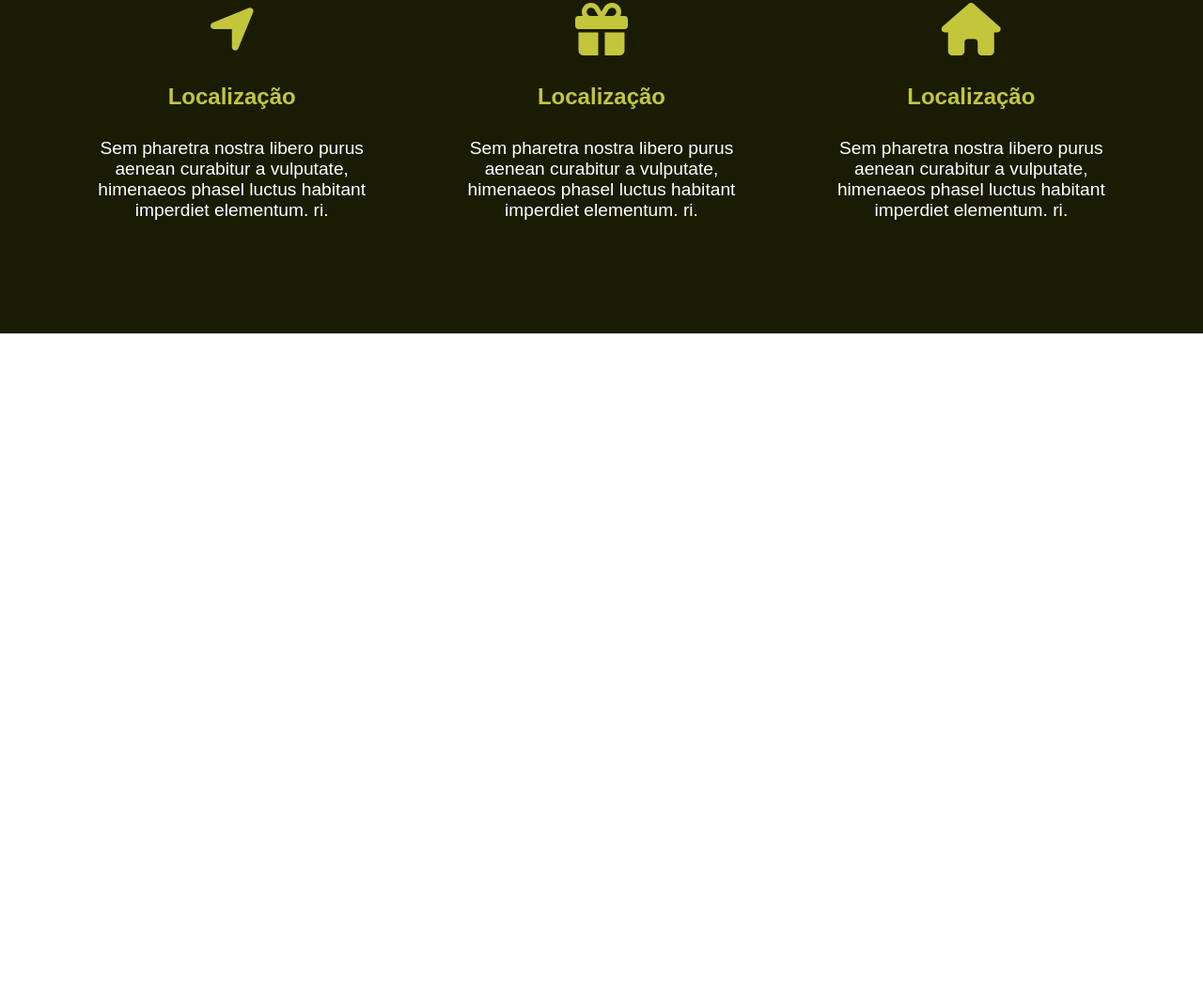
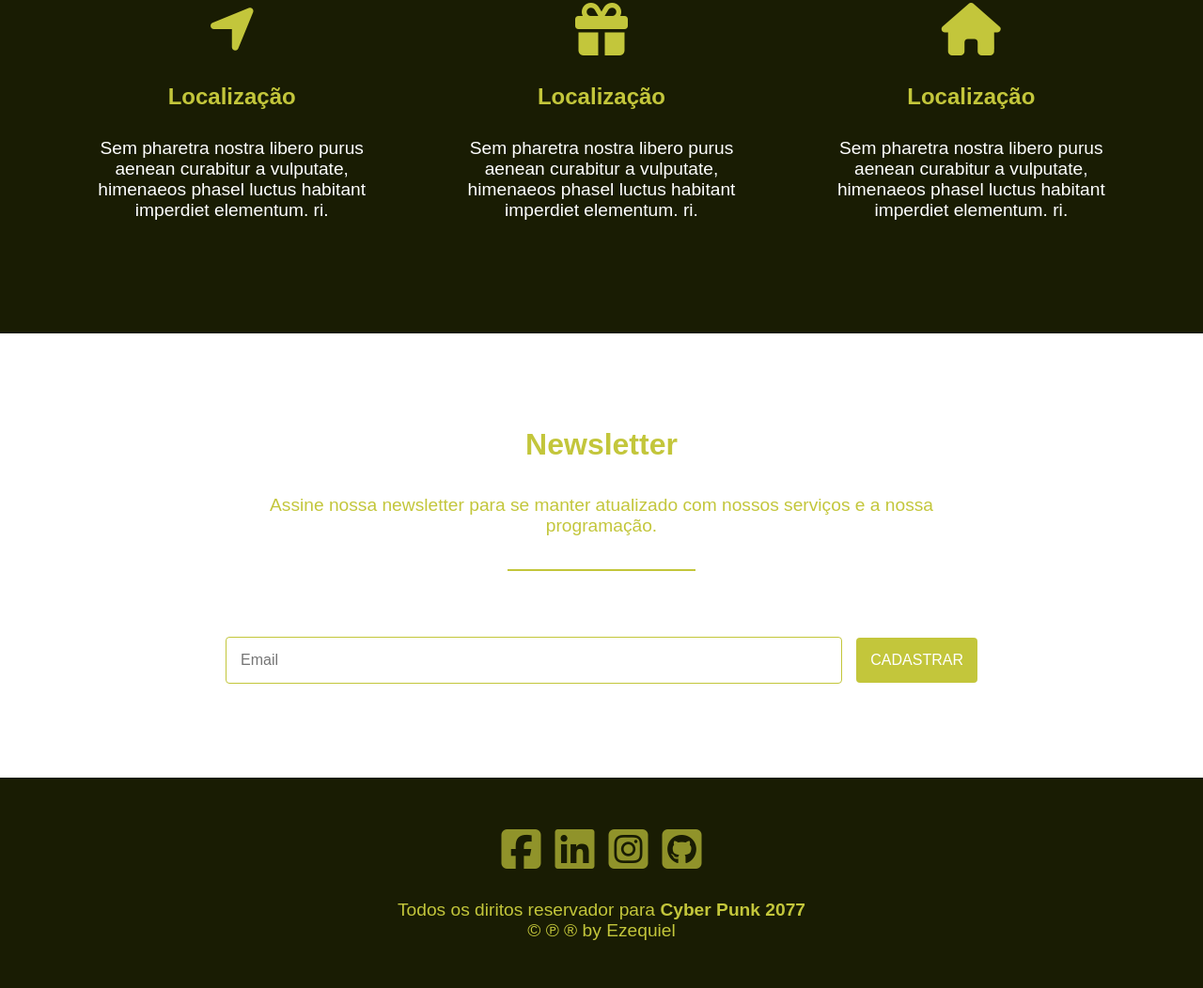
Before and after one commit to ezequielsan/websiteFlexbox, a plain HTML site: page index.html in a window 1280 px wide. Shown: the part 2198-3250 px from the top of the page at 94% size. Before the commit the page ends 2553 px from the top, so only its background shows below. Drawn offline with Linux system fonts and the light colour scheme; a web font is replaced by a local one.

Commit message:
criação do newslatter e do sobre

```diff
--- a/index.html
+++ b/index.html
@@ -79,6 +79,31 @@
 
     </section>
 
+    <section class="newsletter">
+        <h3>Newsletter</h3>
+        <p>Assine nossa newsletter para se manter atualizado com nossos serviços e a nossa programação.
+        </p>
+        <hr>
+
+        <form>
+            <input type="text" placeholder="Email">
+            <button> Cadastrar </button>
+        </form>
+
+    </section>
+
+    <section class="footer">
+        <ul>
+            <li><a href="#"><i class="fab fa-facebook-square"></i></a></li>
+            <li><a href="#"><i class="fab fa-linkedin"></i></a></li>
+            <li><a href="#"><i class="fab fa-instagram-square"></i></a></li>
+            <li><a href="#"><i class="fab fa-github-square"></i></a></li>
+        </ul>
+        <p>Todos os diritos reservador para <b> Cyber Punk 2077 </b></p>
+        <p>© ℗ ®  by Ezequiel </p>
+
+    </section>
+
 </body>
 
 </html>
--- a/style.css
+++ b/style.css
@@ -190,12 +190,14 @@ header li:last-child {
     /*alinha os itens horizontalmente*/
     padding: 85px 50px;
     background-color: #191c03;
+
 }
 
 .caracteristicas h3 {
     font-size: 2rem;
     margin-bottom: 35px;
     color: #fff;
+    text-align: center;
 }
 
 .caracteristicas p {
@@ -231,7 +233,7 @@ header li:last-child {
 }
 
 .caracteristicas .grid li i:hover {
-    color: #fff;
+    color: #dcdf34;
     transition: 0.5s;
     cursor: pointer;
 }
@@ -244,7 +246,7 @@ header li:last-child {
 }
 
 .caracteristicas .grid h4:hover {
-    color: #fff;
+    color: #dcdf34;
     transition: 0.5s;
     cursor: pointer;
 
@@ -260,12 +262,109 @@ header li:last-child {
     }
 
     .caracteristicas .grid li p {
-        text-align: justify;
+        text-align: center;
     }
 
     .caracteristicas p {
-        text-align: justify;
+        text-align: center;
 
     }
 
+
 }
+
+/*NEWSLETTER*/
+.newsletter {
+    display: flex;
+    flex-direction: column;
+    align-items: center;
+    padding: 100px 50px;
+}
+.newsletter h3 {
+    font-size: 2rem;
+    margin-bottom: 35px;
+    color: #c3c63b;
+    text-align: center;
+
+}
+.newsletter p {
+    max-width: 800px;
+    margin-bottom: 35px;
+    color: #c3c63b;
+    text-align: center;
+    font-size: 1.2rem;
+}
+.newsletter hr {
+    width: 200px;
+    height: 2px;
+    background-color: #c3c63b;
+    margin-bottom: 70px;
+    border: none;
+}
+.newsletter form {
+    display: flex;
+    align-items: center;
+    justify-content: center;
+    flex-wrap: wrap;
+    width: 80%;
+    max-width: 800px;
+
+}
+.newsletter input {
+    padding: 15px;
+    border: 1px solid #c3c63b;
+    border-radius: 4px;
+    margin-right: 15px;
+    flex: 1;
+}
+.newsletter button {
+    padding: 15px;
+    background-color: #c3c63b;
+    color: #fff;
+    text-transform: uppercase;
+    border: none;
+    border-radius: 4px;
+    cursor: pointer;
+
+}
+.newsletter button:hover {
+    background-color: #d8db2e;
+    transition: 0.4s;
+}
+
+@media (max-width: 700px) {
+    .newsletter input {
+        flex-basis: 100%;
+        margin-bottom: 20px;
+    }
+}
+
+/*FOOTER*/
+.footer {
+    display: flex;
+    flex-direction: column;
+    background-color: #191c03;
+    padding: 50px 0;
+    align-items: center;
+}
+.footer ul {
+    display: flex;
+    margin-bottom: 25px;
+}
+.footer ul li {
+    margin-right: 15px;
+}
+.footer ul li:last-child {
+    margin-right: 0;
+}
+.footer ul li a {
+    color: #c3c63b;
+    font-size: 3rem;
+}
+.footer ul li a:hover {
+    color: #cfd136;
+}
+.footer p {
+    color: #c3c63b;
+    font-size: 1.2rem;
+}
```
